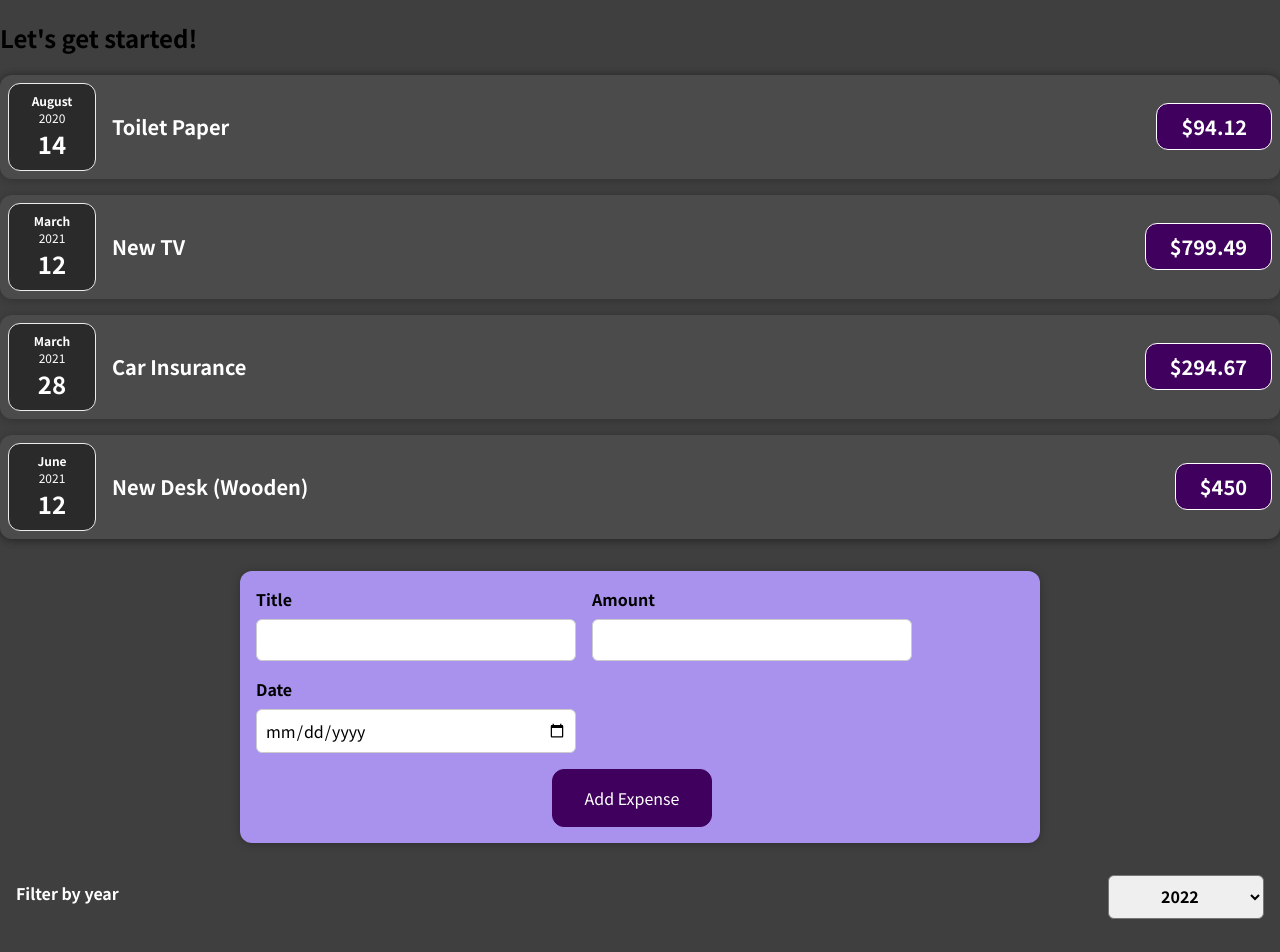
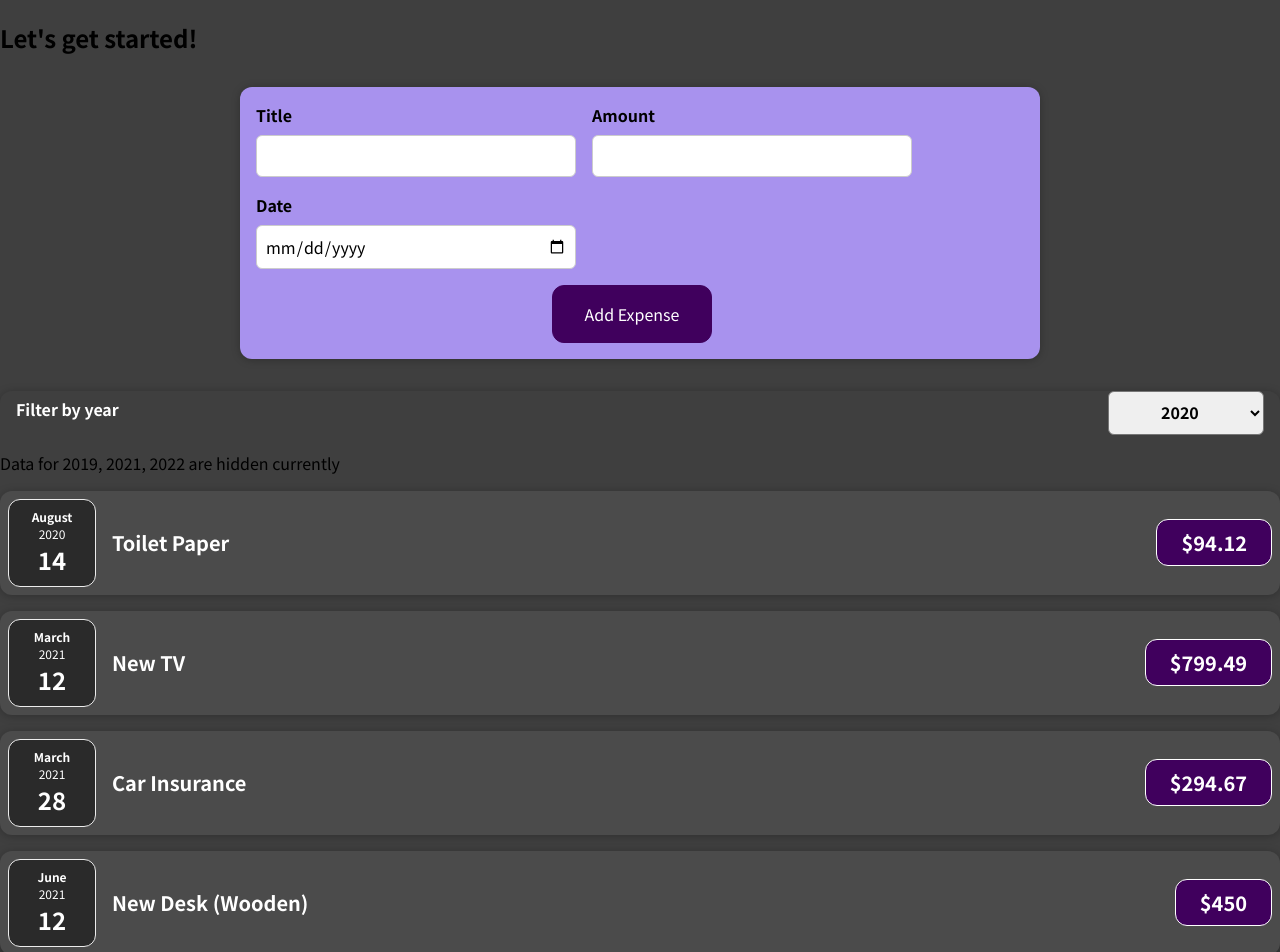
Before and after one commit to kabitabhandari/first-raect-app-1, a React (Create React App) app: page / in a window 1280 px wide. Shown: the top 952 px of the page. Built offline with nearby package versions, Linux system fonts and the light colour scheme.

Commit message:
chore: communicating between components 3

```diff
--- a/src/App.js
+++ b/src/App.js
@@ -30,16 +30,12 @@ function App() {
         console.log("expense in app.js " , expense);
     }
 
-    const filterHere = function (p){
-
-    }
     return (
 
         <div>
             <h2>Let's get started!</h2>
+            <UserInputExpense addExpenseHandler = {addExpense}/>
             <Expenses expenseItem = {expenses}></Expenses>
-            <UserInputExpense addExpenseHandler = {addExpense}/>
-            <ExpenseFilter pass = {filterHere} />
         </div>
     );
 }
--- a/src/component/ExpenseFilter.js
+++ b/src/component/ExpenseFilter.js
@@ -8,7 +8,7 @@ const ExpensesFilter = (props) => {
 
         const userDesiredDate = event.target.value
         console.log("user selected date is :: " , userDesiredDate)
-        //props.userDate(userDesiredDate);
+        props.onChangeDateFilter(userDesiredDate);
 
     }
 
@@ -16,7 +16,7 @@ const ExpensesFilter = (props) => {
         <div className='expenses-filter'>
             <div className='expenses-filter__control'>
                 <label>Filter by year</label>
-                <select onChange = {dropdownChangeHandler}>
+                <select value={props.year} onChange = {dropdownChangeHandler}>
                     <option value='2022'>2022</option>
                     <option value='2021'>2021</option>
                     <option value='2020'>2020</option>
--- a/src/component/ExpenseItem.js
+++ b/src/component/ExpenseItem.js
@@ -1,23 +1,16 @@
 import ExpenseDate from './ExpenseDate';
 import './ExpenseItem.css';
 import Card from "./Card";
-import React, {useState} from 'react';
+import React from 'react';
 
 function ExpenseItem(props) {
-
-    const [title, setTitle] = useState(props.title);
-
-    function handler(){
-        setTitle("Updated Toilet Paper");
-        console.log(title);
-    }
 
     return (
         <Card className='expense-item'>
             <ExpenseDate date={props.date} />
             <div className='expense-item__description'>
                 {/* <h2>{props.title}</h2> */}
-                <h2 onClick={handler}>{title}</h2>
+                <h2>{props.title}</h2>
                 <div className='expense-item__price'>${props.amount}</div>
             </div>
         </Card>
--- a/src/component/Expenses.js
+++ b/src/component/Expenses.js
@@ -1,10 +1,22 @@
 import ExpenseItem from "./ExpenseItem";
 import Card from "./Card";
 import {useState} from "react";
+import ExpensesFilter from "./ExpenseFilter";
 
 function Expenses(props) {
+   const[ filteredYear, setFilteredYear] = useState(2020);
+
+    const filterChangeHandler = function (selectedYear){
+        console.log("Year is ", selectedYear);
+        setFilteredYear(selectedYear);
+    }
+
+
     return (
-        <Card className= 'expenses'>
+        <div>
+            <Card className='expenses'>
+                <ExpensesFilter onChangeDateFilter = {filterChangeHandler} year = {filteredYear} />
+                <p>Data for 2019, 2021, 2022 are hidden currently</p>
                 <ExpenseItem
                     title={props.expenseItem[0].title}
                     amount={props.expenseItem[0].amount}
@@ -26,6 +38,7 @@ function Expenses(props) {
                     date={props.expenseItem[3].date}
                 />
             </Card>
+        </div>
     )
 
 
```
Lines whose indentation alone changed are shown as unchanged.
